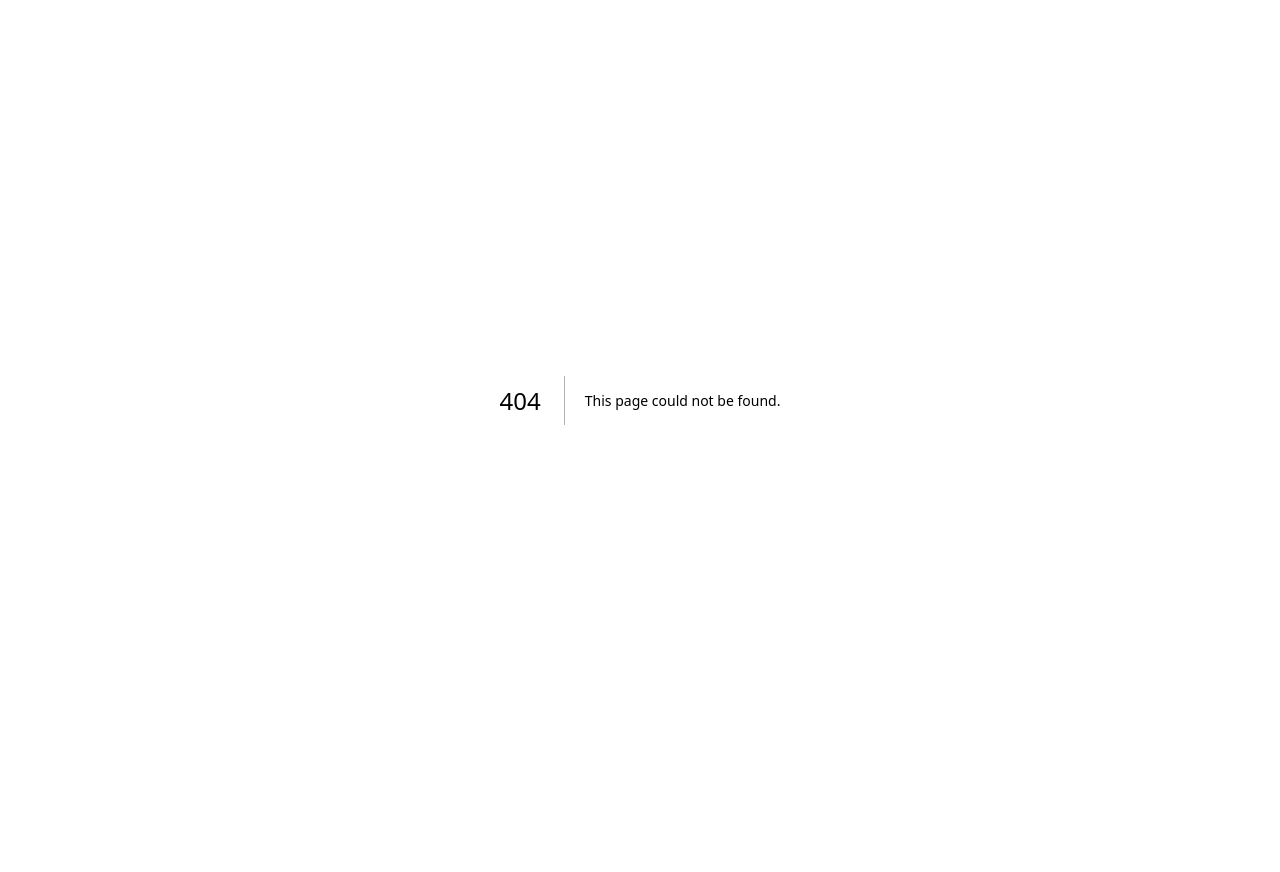
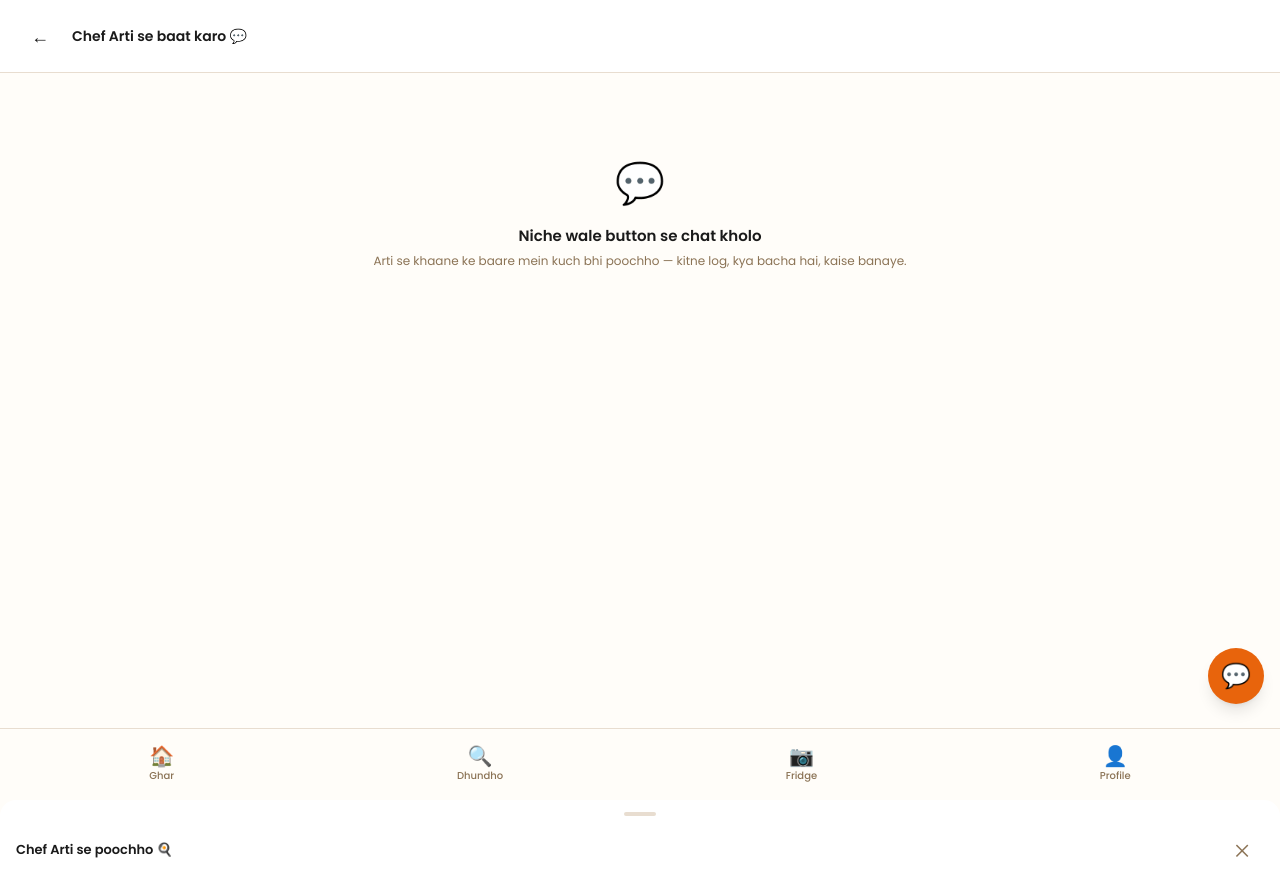
Before and after one commit to amankeshri7542/Chef-AI-Arti, a Next.js app: page /chat in a window 1280 px wide. Before the commit this address had no page. Before the commit the page ends 800 px from the top, so only its background shows below. Built offline with nearby package versions, Linux system fonts and the light colour scheme.

Commit message:
phase2/session-19: home quick actions
Co-Authored-By: Claude Opus 4.7 <noreply@anthropic.com>

```diff
--- /dev/null
+++ b/src/app/(main)/chat/page.tsx
@@ -0,0 +1,27 @@
+'use client';
+
+import BackButton from '@/components/BackButton/BackButton';
+import FloatingChatButton from '@/components/FloatingChatButton/FloatingChatButton';
+
+export default function ChatPage() {
+  return (
+    <div className="min-h-screen bg-[#FFFDF9]">
+      <div className="flex items-center gap-2 border-b border-[#E8DDD0] bg-white px-4 py-3">
+        <BackButton fallback="/home" />
+        <p className="text-[14px] font-semibold text-[#1A1A1A]">Chef Arti se baat karo 💬</p>
+      </div>
+
+      <div className="flex flex-col items-center justify-center px-6 py-20 text-center">
+        <span className="text-[40px]">💬</span>
+        <p className="mt-3 text-[15px] font-semibold text-[#1A1A1A]">
+          Niche wale button se chat kholo
+        </p>
+        <p className="mt-1 text-[12px] text-[#8B7355]">
+          Arti se khaane ke baare mein kuch bhi poochho — kitne log, kya bacha hai, kaise banaye.
+        </p>
+      </div>
+
+      <FloatingChatButton />
+    </div>
+  );
+}
--- a/src/app/(main)/home/HomeClient.tsx
+++ b/src/app/(main)/home/HomeClient.tsx
@@ -6,6 +6,7 @@ import { Recipe } from '@/types/index';
 import VratToggle from '@/components/VratToggle/VratToggle';
 import RecipeCardGrid from '@/components/RecipeCard/RecipeCardGrid';
 import StoryCircles from '@/components/StoryCircles/StoryCircles';
+import QuickActions from '@/components/QuickActions/QuickActions';
 
 interface HomeClientProps {
   initialRecipes: Recipe[];
@@ -68,6 +69,9 @@ export default function HomeClient({ initialRecipes, userName, subscriptionStatu
       {/* Story circles */}
       <StoryCircles onFilter={setCategoryFilter} />
 
+      {/* Quick actions */}
+      <QuickActions />
+
       {/* 2-col grid */}
       <div className="grid grid-cols-2 gap-0.5 px-0.5 pb-24">
         {displayedRecipes.length === 0 ? (
--- /dev/null
+++ b/src/components/QuickActions/QuickActions.tsx
@@ -0,0 +1,85 @@
+'use client';
+
+import { useState } from 'react';
+import { useRouter } from 'next/navigation';
+
+interface QuickAction {
+  label: string;
+  emoji: string;
+  gradient: string;
+  onClick: () => void;
+}
+
+export default function QuickActions() {
+  const router = useRouter();
+  const [surpriseLoading, setSurpriseLoading] = useState(false);
+
+  async function onSurprise() {
+    if (surpriseLoading) return;
+    setSurpriseLoading(true);
+    try {
+      const res = await fetch('/api/recipes/surprise');
+      if (res.ok) {
+        const data = await res.json();
+        if (data?.recipe?.id) {
+          router.push('/recipe/' + data.recipe.id);
+          return;
+        }
+      }
+      // unauth or no result → send to search
+      router.push('/search');
+    } finally {
+      setSurpriseLoading(false);
+    }
+  }
+
+  const actions: QuickAction[] = [
+    {
+      label: 'Fridge Scan',
+      emoji: '📷',
+      gradient: 'linear-gradient(135deg, #E8640C, #F5A55B)',
+      onClick: () => router.push('/fridge'),
+    },
+    {
+      label: 'Bacha Hua',
+      emoji: '🍱',
+      gradient: 'linear-gradient(135deg, #2D6A4F, #52B788)',
+      onClick: () => router.push('/bacha-hua'),
+    },
+    {
+      label: 'Chef Arti',
+      emoji: '💬',
+      gradient: 'linear-gradient(135deg, #6B46C1, #9F7AEA)',
+      onClick: () => router.push('/chat'),
+    },
+    {
+      label: 'Surprise!',
+      emoji: surpriseLoading ? '⏳' : '🎲',
+      gradient: 'linear-gradient(135deg, #D97706, #FBBF24)',
+      onClick: onSurprise,
+    },
+    {
+      label: 'Dhundhon',
+      emoji: '🔍',
+      gradient: 'linear-gradient(135deg, #0369A1, #38BDF8)',
+      onClick: () => router.push('/search'),
+    },
+  ];
+
+  return (
+    <div className="flex gap-3 overflow-x-auto px-3 py-2 scrollbar-hide">
+      {actions.map((action) => (
+        <button
+          key={action.label}
+          type="button"
+          onClick={action.onClick}
+          className="flex flex-shrink-0 flex-col items-center justify-center gap-1 rounded-[14px] text-white active:scale-95"
+          style={{ width: 80, height: 90, background: action.gradient }}
+        >
+          <span className="text-[24px] leading-none">{action.emoji}</span>
+          <span className="text-[8px] font-semibold leading-tight">{action.label}</span>
+        </button>
+      ))}
+    </div>
+  );
+}
```
